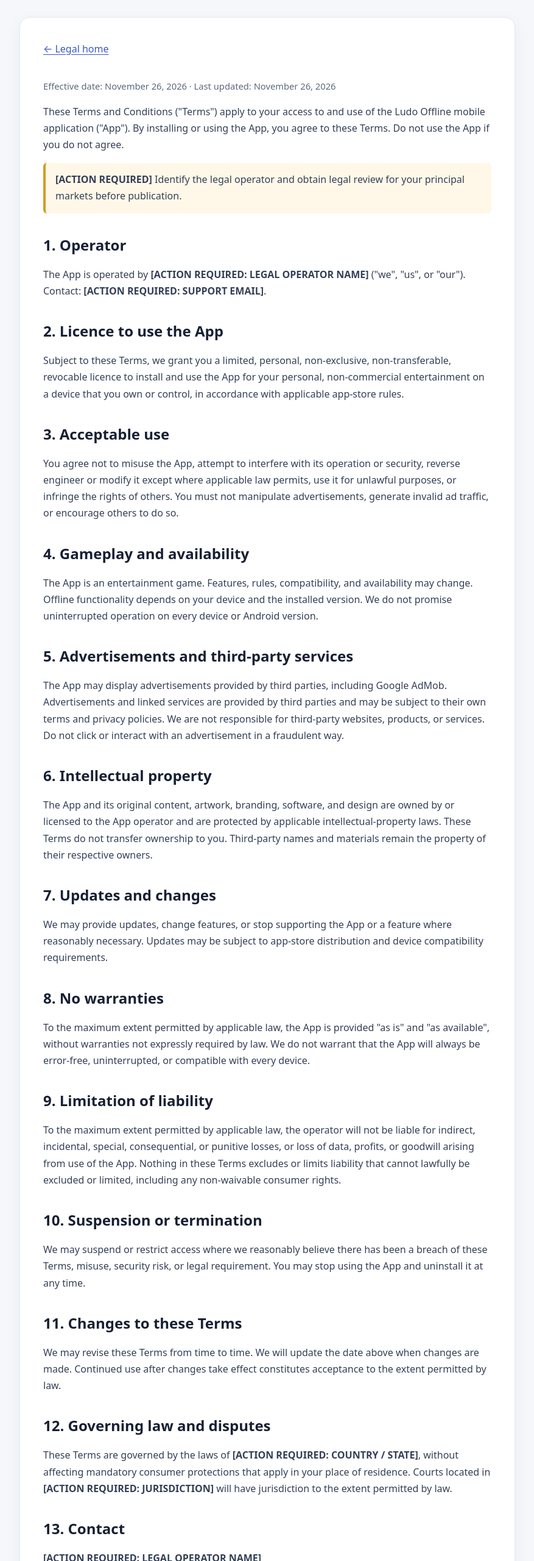
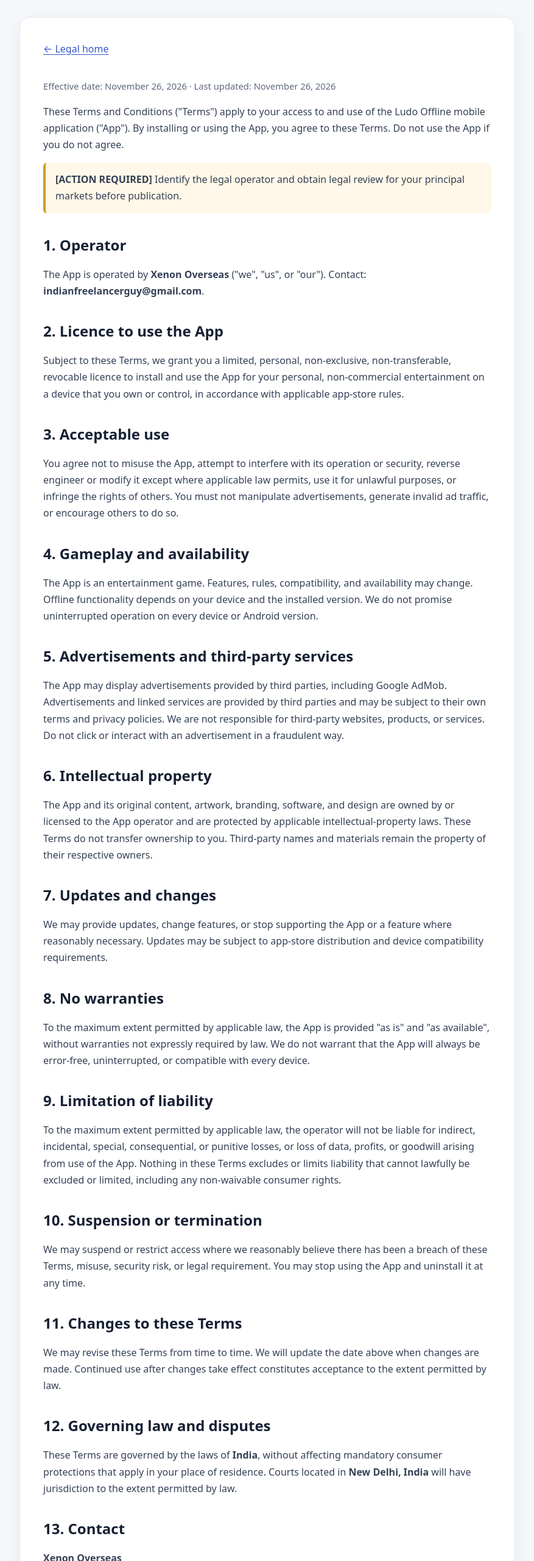
Before and after one commit to salmanalihere/ludo-offline-legal, a plain HTML site: page terms-and-conditions.html in a window 1280 px wide. Shown: the part 240-2800 px from the top of the page at 61% size, without its empty margins (201-1078 px from the left). Drawn offline with Linux system fonts and the light colour scheme.

Commit message:
Update terms-and-conditions.html with operator contact details

```diff
--- a/terms-and-conditions.html
+++ b/terms-and-conditions.html
@@ -16,7 +16,7 @@
 <p class="notice"><strong>[ACTION REQUIRED]</strong> Identify the legal operator and obtain legal review for your principal markets before publication.</p>
 
 <h2>1. Operator</h2>
-<p>The App is operated by <strong>[ACTION REQUIRED: LEGAL OPERATOR NAME]</strong> ("we", "us", or "our"). Contact: <strong>[ACTION REQUIRED: SUPPORT EMAIL]</strong>.</p>
+<p>The App is operated by <strong>Xenon Overseas</strong> ("we", "us", or "our"). Contact: <strong>indianfreelancerguy@gmail.com</strong>.</p>
 
 <h2>2. Licence to use the App</h2>
 <p>Subject to these Terms, we grant you a limited, personal, non-exclusive, non-transferable, revocable licence to install and use the App for your personal, non-commercial entertainment on a device that you own or control, in accordance with applicable app-store rules.</p>
@@ -49,8 +49,8 @@
 <p>We may revise these Terms from time to time. We will update the date above when changes are made. Continued use after changes take effect constitutes acceptance to the extent permitted by law.</p>
 
 <h2>12. Governing law and disputes</h2>
-<p>These Terms are governed by the laws of <strong>[ACTION REQUIRED: COUNTRY / STATE]</strong>, without affecting mandatory consumer protections that apply in your place of residence. Courts located in <strong>[ACTION REQUIRED: JURISDICTION]</strong> will have jurisdiction to the extent permitted by law.</p>
+<p>These Terms are governed by the laws of <strong>India</strong>, without affecting mandatory consumer protections that apply in your place of residence. Courts located in <strong>New Delhi, India</strong> will have jurisdiction to the extent permitted by law.</p>
 
 <h2>13. Contact</h2>
-<p><strong>[ACTION REQUIRED: LEGAL OPERATOR NAME]</strong><br>Email: <strong>[ACTION REQUIRED: SUPPORT EMAIL]</strong><br>Address: <strong>[ACTION REQUIRED: BUSINESS ADDRESS, IF REQUIRED]</strong></p>
+<p><strong>Xenon Overseas</strong><br>Email: <strong>indianfreelancerguy@gmail.com</strong><br>Address: <strong>New Delhi, Jamia Nagar, Okhla, Block D, C1/7, India</strong></p>
 </article></main><footer>© 2026 Ludo Offline</footer></body></html>
```
